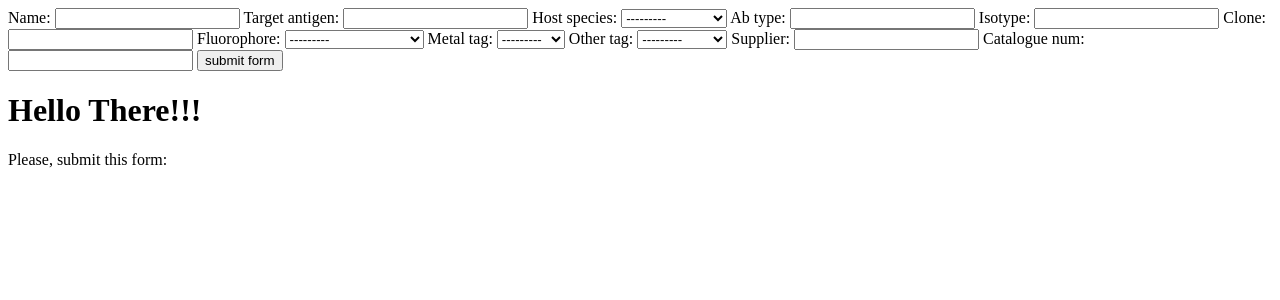
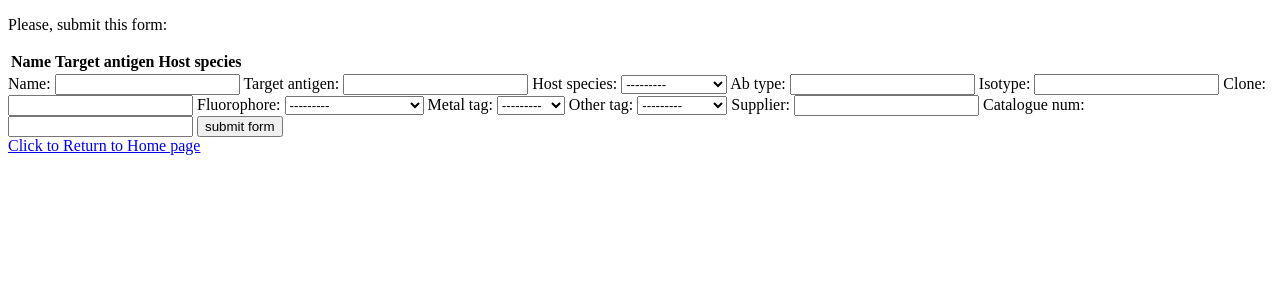
Before and after one commit to khalid-waya/django_antibody_app_git, a Django app: page /create_antibody in a window 1280 px wide. Shown: the top 300 px of the page. Run offline with Django 4.2, Linux system fonts and the light colour scheme; tables that the repository leaves empty hold one stand-in row (values such as "Sample post"); lists and menus that the app fills with data are empty.

Commit message:
Added welcome_page.html

```diff
--- a/django_antibody_app/antibody_app/templates/antibody_form.html
+++ b/django_antibody_app/antibody_app/templates/antibody_form.html
@@ -9,16 +9,29 @@
  <div class="container">
 
      <form method="post">
-          {{ form.as_table }}
-         {% csrf_token %}
+          {{ form.non_field_errors }}
+          <p class = "form_instruction">Please, submit this form:</p>
+          {% csrf_token %}
+         <table class="input_table">
+             <tr>
+                <th>{{ form.name.label }}</th>
+                 <th>{{ form.target_antigen.label }}</th>
+                 <th>{{ form.host_species.label }}</th>
+             </tr>
+
+         </table>
+
+         {{ form.as_table }}
 
          <input class="submit" type="submit" value="submit form">
      </form>
 
 
-    <h1>Hello There!!!</h1>
-    <p>Please, submit this form:</p>
   </div>
+
+ <div id = "return">
+    <a href = "{% url 'welcome' %}" class = "return_homepage">Click to Return to Home page</a>
+</div>
 
 {# <form action ="" method="POST">#}
 
--- a/django_antibody_app/antibody_app/views.py
+++ b/django_antibody_app/antibody_app/views.py
@@ -8,7 +8,7 @@ from .forms import antibodyForm
 from .models import Antibody
 
 def welcome (request):
-    return render()
+    return render(request, 'welcome_page.html')
 def create_antibody(request):
     if request.method == 'POST':
         form = antibodyForm(request.POST)
```
Also changed, not shown: django_antibody_app/antibody_app/templates/welcome_page.html (added, +28 -0 lines).
